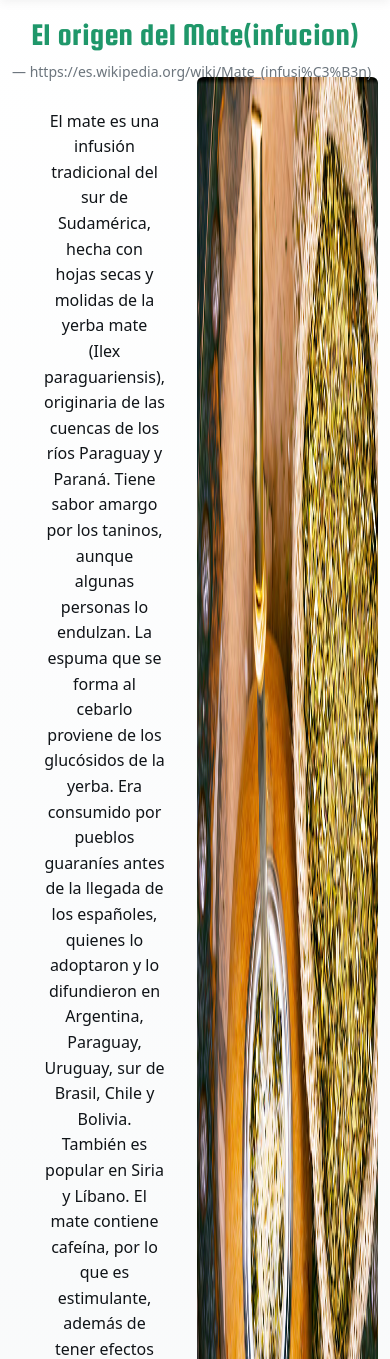
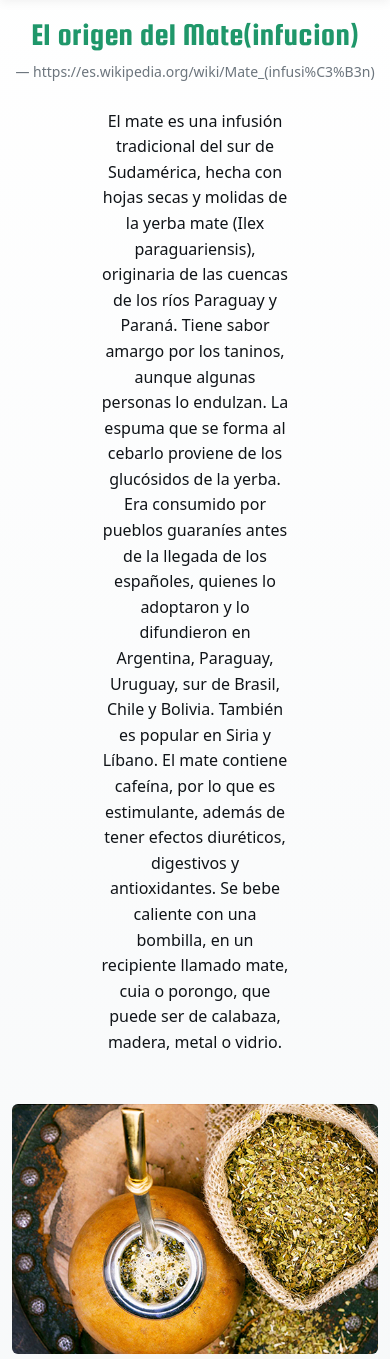
Before and after one commit to bocanegra3/mate-web, a PHP site: the page made by pestañas/origen.php in a window 390 px wide. Shown: the part 103-1462 px from the top of the page. Run offline with PHP 8.4, Linux system fonts and the light colour scheme.

Commit message:
corrigiendo mediaquerys

```diff
--- a/pestañas/elaboracion.html
+++ b/pestañas/elaboracion.html
@@ -31,9 +31,7 @@
 
     </div>
     <h3 class="autor mate-web" ;>Como preparar el Mate</h3>
-    <div class="container-md">
-
-
+    <div class="container-md cajaPreparacion">
         <img class="rounded mx-auto d-block cebarMate" src="../img/cebar-mate.jpeg" alt="CEBAR Mate.">
         <div class="text-center">
             <p id="texto" class="lead">Para cebar un mate, se llena la calabaza con yerba hasta tres cuartos, se tapa, se agita boca abajo para que las partículas finas suban y no tapen la bombilla. Luego se añade un poco de agua tibia o fría, se deja absorber y se completa con agua caliente (70-90 °C), sin mojar la parte seca. Se inserta la bombilla tapando el extremo con el pulgar y presionando al fondo. La yerba debe quedar inclinada hacia el lado opuesto de la bombilla.
--- a/pestañas/origen.html
+++ b/pestañas/origen.html
@@ -33,7 +33,7 @@
     </div>
     <main class = "origen">
     <h3 class="autor mate-web" ;>El origen del Mate(infucion)</h3>
-    <div class="container-md">
+    <div class="container-md cajaOrigen">
             <p id="texto" class="lead">El mate es una infusión tradicional del sur de Sudamérica, hecha con hojas secas y molidas de la yerba mate (Ilex paraguariensis), originaria de las cuencas de los ríos Paraguay y Paraná. Tiene sabor amargo por los taninos, aunque algunas personas lo endulzan. La espuma que se forma al cebarlo proviene de los glucósidos de la yerba.
             Era consumido por pueblos guaraníes antes de la llegada de los españoles, quienes lo adoptaron y lo difundieron en Argentina, Paraguay, Uruguay, sur de Brasil, Chile y Bolivia. También es popular en Siria y Líbano.
             El mate contiene cafeína, por lo que es estimulante, además de tener efectos diuréticos, digestivos y antioxidantes. Se bebe caliente con una bombilla, en un recipiente llamado mate, cuia o porongo, que puede ser de calabaza, madera, metal o vidrio.</p>
--- a/pestañas/origen.php
+++ b/pestañas/origen.php
@@ -33,7 +33,7 @@
     </div>
     <main class = "origen">
     <h3 class="autor mate-web" ;>El origen del Mate(infucion)</h3>
-    <div class="container-md">
+    <div class="container-md cajaOrigen">
             <p id="texto" class="lead">El mate es una infusión tradicional del sur de Sudamérica, hecha con hojas secas y molidas de la yerba mate (Ilex paraguariensis), originaria de las cuencas de los ríos Paraguay y Paraná. Tiene sabor amargo por los taninos, aunque algunas personas lo endulzan. La espuma que se forma al cebarlo proviene de los glucósidos de la yerba.
             Era consumido por pueblos guaraníes antes de la llegada de los españoles, quienes lo adoptaron y lo difundieron en Argentina, Paraguay, Uruguay, sur de Brasil, Chile y Bolivia. También es popular en Siria y Líbano.
             El mate contiene cafeína, por lo que es estimulante, además de tener efectos diuréticos, digestivos y antioxidantes. Se bebe caliente con una bombilla, en un recipiente llamado mate, cuia o porongo, que puede ser de calabaza, madera, metal o vidrio.</p>
--- a/style.css
+++ b/style.css
@@ -289,4 +289,9 @@ ul.gallery{
 @media (min-width: 1300px){
   .cebarMate{width: 40%;
             padding-left: 6rem;}
+
 }
+@media (max-width: 768px){
+  div.container-md.cajaOrigen{display: flex;flex-wrap: wrap;justify-content: center;}
+  div.container-md.cajaPreparacion{display: block;}
+}
```
Also changed, not shown: pestañas/elaboracion.php (+10 -6 lines).
